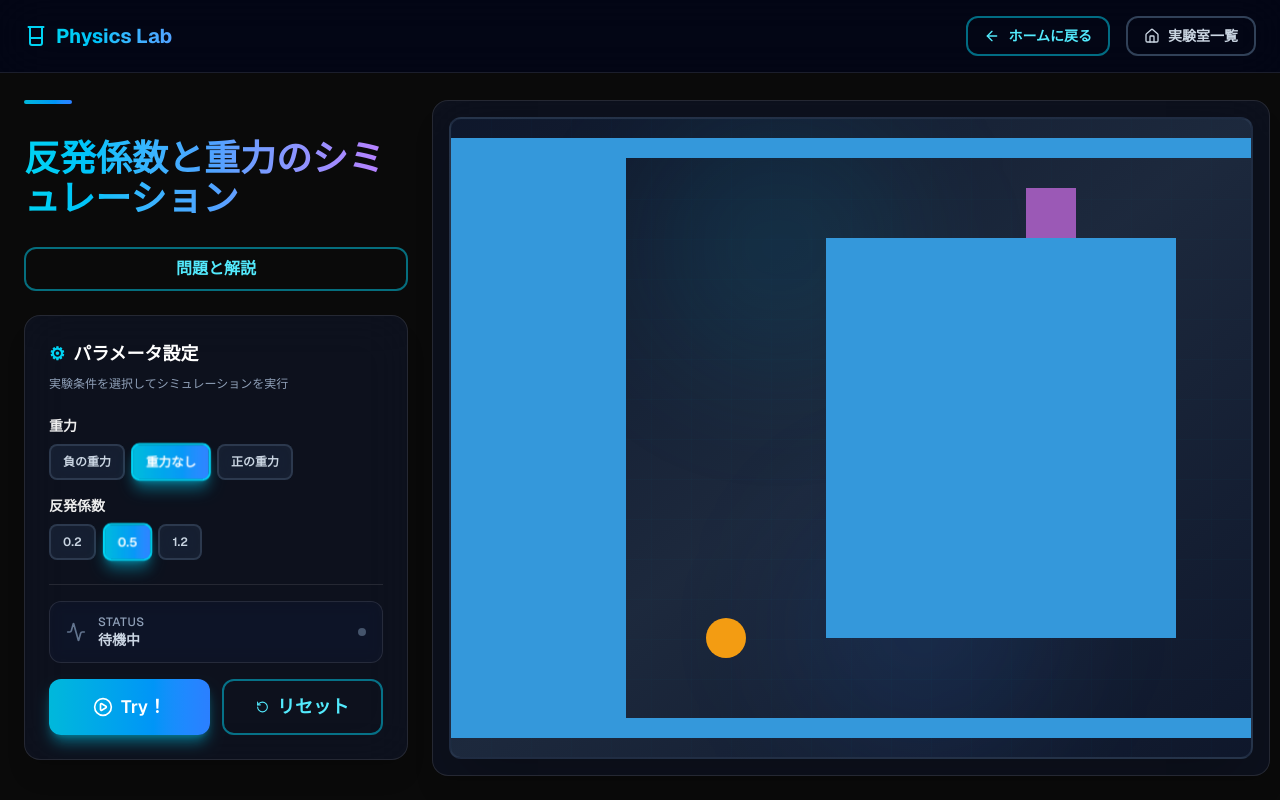
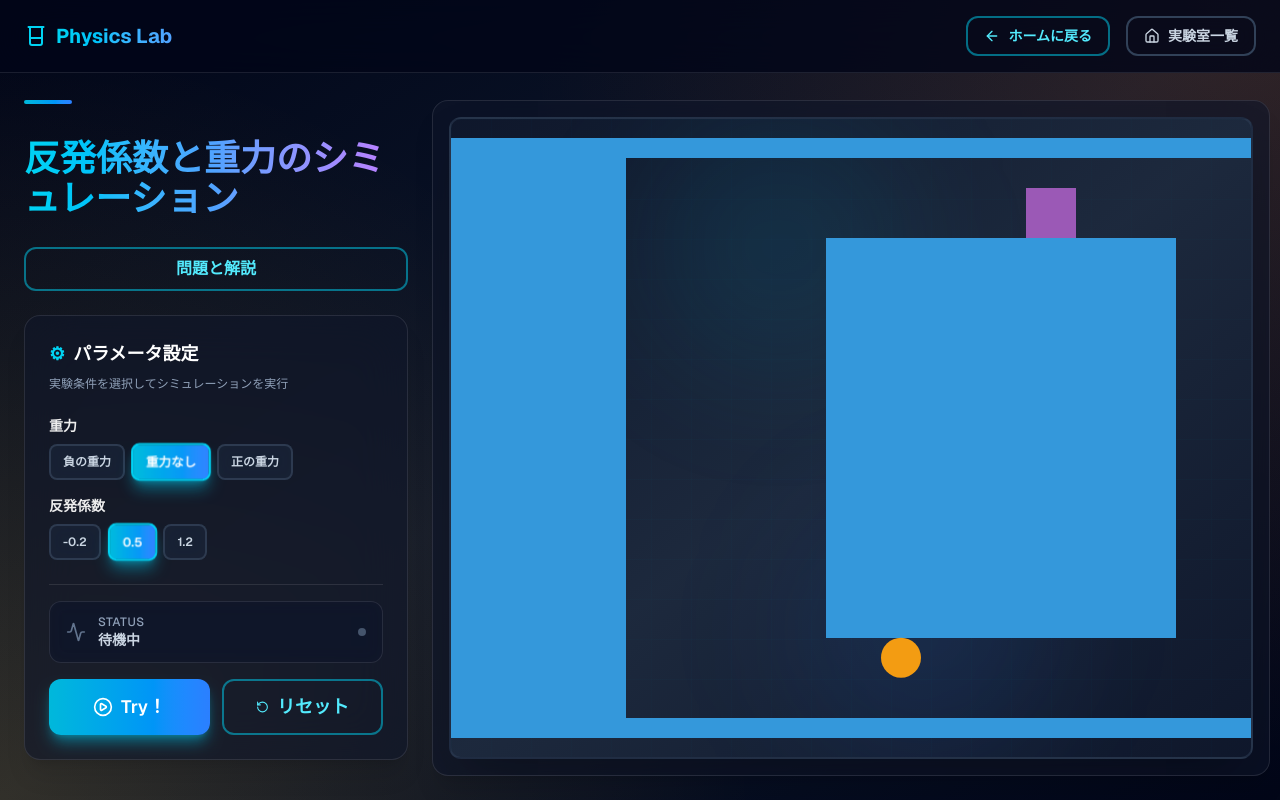
Before and after one commit to yuke325/physics-problems, a Next.js app: page /rebound-ball in a window 1280 px wide. Built offline with nearby package versions, Linux system fonts and the light colour scheme.

Commit message:
fix: rebound-ball (#8)
* fix: rebound-ball

* fix: rebound-ball order

* feat: READEME

```diff
--- a/app/bowling/page.tsx
+++ b/app/bowling/page.tsx
@@ -12,9 +12,9 @@ export default function Home() {
 
       <div className="relative z-10">
         <AntiGravity
-          title={labConfig.title} // labConfigからタイトルを取得
-          description={labConfig.description} // labConfigからdescriptionを取得
-          explanation={labConfig.explanation} // labConfigからexplanationを取得
+          title={labConfig.title ?? ""} // labConfigからタイトルを取得
+          description={labConfig.description ?? ""} // labConfigからdescriptionを取得
+          explanation={labConfig.explanation ?? ""} // labConfigからexplanationを取得
         />
       </div>
     </main>
--- a/app/coulomb-force/page.tsx
+++ b/app/coulomb-force/page.tsx
@@ -12,9 +12,9 @@ export default function Home() {
 
       <div className="relative z-10">
         <CoulombForce
-          title={labConfig.title} // labConfigからタイトルを取得
-          description={labConfig.description} // labConfigからdescriptionを取得
-          explanation={labConfig.explanation} // labConfigからexplanationを取得
+          title={labConfig.title ?? ""} // labConfigからタイトルを取得
+          description={labConfig.description ?? ""} // labConfigからdescriptionを取得
+          explanation={labConfig.explanation ?? ""} // labConfigからexplanationを取得
         />
       </div>
     </main>
--- a/app/rebound-ball/components/rebound-ball.tsx
+++ b/app/rebound-ball/components/rebound-ball.tsx
@@ -1,7 +1,7 @@
 "use client";
 
 import type React from "react";
-import { useRef, useState } from "react";
+import { useCallback, useRef, useState } from "react";
 import Matter from "matter-js";
 import { PhysicsContainer } from "@/components/physics/Container";
 import { ParamsButton } from "@/components/physics/ParamsButton";
@@ -28,7 +28,8 @@ const ReboundBall: React.FC<{ title: string }> = ({ title }) => {
   const ballRef = useRef<Matter.Body | null>(null);
   const blockRef = useRef<Matter.Body | null>(null);
 
-  const { canvasRef, engineRef } = useMatterCanvas(() =>
+  const initializeScene = useCallback(
+    () =>
       reboundBallMatter({
         groundRef,
         leftWallRef,
@@ -37,7 +38,10 @@ const ReboundBall: React.FC<{ title: string }> = ({ title }) => {
         ballRef,
         blockRef,
       }),
+    [],
   );
+
+  const { canvasRef, engineRef } = useMatterCanvas(initializeScene);
 
   const handleTry = () => {
     if (ballRef.current && engineRef.current && !isFalling) {
@@ -49,8 +53,8 @@ const ReboundBall: React.FC<{ title: string }> = ({ title }) => {
         frictionAir: 0,
       });
 
-      // ボールに右向きの初速度を与える
-      Matter.Body.setVelocity(ballRef.current, { x: 5, y: 0 });
+      // ボールに左向きの初速度を与える
+      Matter.Body.setVelocity(ballRef.current, { x: -5, y: 0 });
 
       if (rightWallRef.current) {
         Matter.Body.set(rightWallRef.current, {
@@ -138,7 +142,7 @@ const ReboundBall: React.FC<{ title: string }> = ({ title }) => {
           <h3 className="text-sm font-semibold mb-2">反発係数</h3>
           <div className="flex gap-2">
             <ParamsButton
-              label="0.2"
+              label="-0.2"
               onClick={() => setRestitutionMode("-0.2")}
               isSelected={restitutionMode === "-0.2"}
               disabled={isFalling}
--- /dev/null
+++ b/app/rebound-ball/lab.config.ts
@@ -0,0 +1,40 @@
+import type { LabConfig } from "@/lib/labs";
+
+export const labConfig: LabConfig = {
+  code: "EX-07",
+  title: "反発係数と重力のシミュレーション",
+  description:
+    "ボールが壁や天井に衝突する際の反発係数と重力の関係を探求。反発係数が1を超えるとエネルギーが増幅される不思議な世界を体験できます。",
+  tags: ["反発係数", "重力", "衝突", "エネルギー"] as const,
+  accent: "from-orange-500/30 via-yellow-500/10 to-transparent",
+  status: "体験可能",
+  order: 7,
+  explanation: `
+## 反発係数と重力のシミュレーション解説
+
+このシミュレーションでは、ボールが壁や天井に衝突する際の「反発係数」と「重力」の関係を視覚的に体験できます。
+
+### 反発係数とは
+反発係数（はねかえり係数）は、物体が衝突した際にどれだけの運動エネルギーを保持するかを示す値です。
+- **0に近い値**: 衝突後、物体はほとんど跳ね返らず、エネルギーが失われます（例：粘土）
+- **0.5程度**: 通常のボールの跳ね返りを表します
+- **1.0**: 完全弾性衝突。エネルギーが完全に保存されます
+- **1.0を超える値**: 理論上は存在しませんが、シミュレーションでは衝突のたびにエネルギーが増幅される様子を観察できます
+
+### 重力の影響
+このシミュレーションでは3つの重力モードを選択できます：
+- **負の重力**: 物体が上向きに引っ張られます
+- **重力なし**: 物体は慣性の法則に従い、等速直線運動を続けます
+- **正の重力**: 通常の重力。物体は下向きに加速します
+
+### シミュレーションで探求できること
+- 反発係数が1.2のとき、ボールが衝突するたびにエネルギーが増幅され、どんどん速く動く様子を観察できます
+- 重力の方向を変えることで、ボールとブロックの動きがどのように変化するかを確認できます
+- 反発係数が0.2の場合、エネルギーが急速に失われ、すぐに静止する様子が分かります
+- 重力がない状態では、ボールが壁の間を永遠に往復し続ける（反発係数が1の場合）ことを確認できます
+
+この実験を通じて、エネルギー保存の法則と、衝突における力学の基本原理を直感的に理解することができます。
+`,
+};
+
+export default labConfig;
--- a/app/rebound-ball/lib/constants.ts
+++ b/app/rebound-ball/lib/constants.ts
@@ -1,7 +1,7 @@
 export type GravityMode = "-" | "0" | "+";
 export type RestitutionMode = "-0.2" | "0.5" | "1.2";
 
-export const INITIAL_BALL_POSITION = { x: 275, y: 500 };
+export const INITIAL_BALL_POSITION = { x: 450, y: 500 };
 export const INITIAL_BLOCK_POSITION = { x: 600, y: 125 };
 
 export const getGravityValue = (mode: GravityMode): number => {
--- a/app/rebound-ball/lib/matter.ts
+++ b/app/rebound-ball/lib/matter.ts
@@ -72,7 +72,7 @@ export const reboundBallMatter = ({
   blockRef.current = block;
 
   // ボール
-  const ball = Matter.Bodies.circle(275, 500, 20, {
+  const ball = Matter.Bodies.circle(450, 500, 20, {
     restitution: 1.2,
     friction: 0,
     frictionAir: 0,
--- a/app/rebound-ball/page.tsx
+++ b/app/rebound-ball/page.tsx
@@ -1,5 +1,18 @@
 import ReboundBall from "./components/rebound-ball";
+import labConfig from "./lab.config";
 
 export default function Page() {
-  return <ReboundBall title="反発係数と重力のシミュレーション" />;
+  return (
+    <main className="min-h-screen bg-linear-to-br from-slate-950 via-slate-900 to-slate-950 relative overflow-hidden">
+      {/* Background Effects */}
+      <div className="pointer-events-none absolute inset-0">
+        <div className="absolute inset-0 bg-[radial-gradient(circle_at_top_right,rgba(249,115,22,0.15),transparent_50%)]" />
+        <div className="absolute inset-0 bg-[radial-gradient(circle_at_bottom_left,rgba(251,191,36,0.15),transparent_50%)]" />
+      </div>
+
+      <div className="relative z-10">
+        <ReboundBall title={labConfig.title} />
+      </div>
+    </main>
+  );
 }
```
Also changed, not shown: 1 other file (tests, documents, lock files or other folders). Lines whose indentation alone changed are shown as unchanged.
